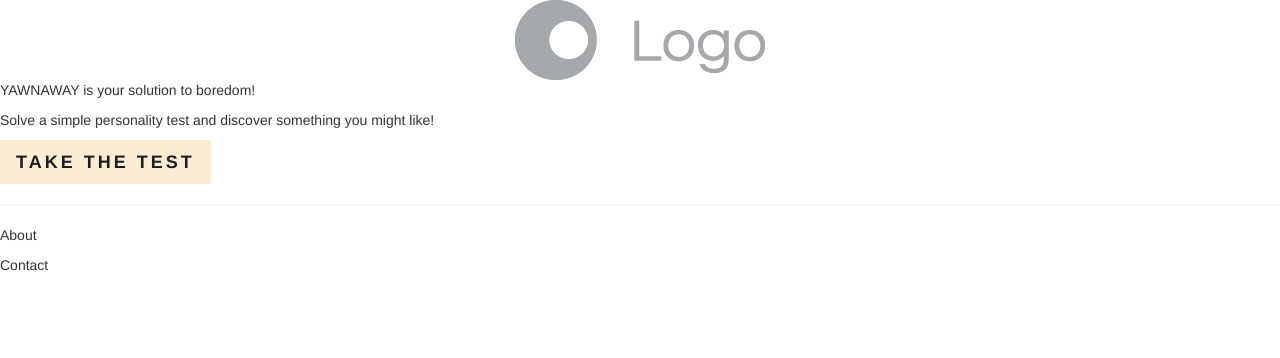
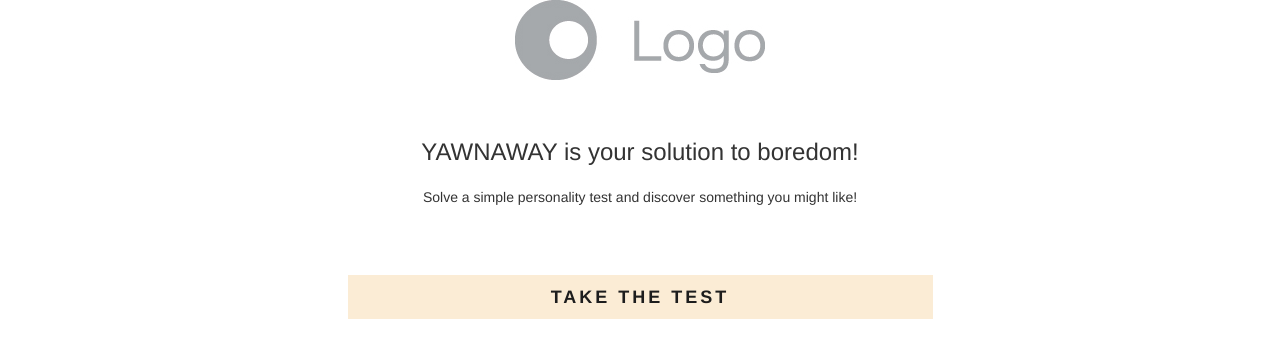
Before and after one commit to JurajMarkesic2/ReccSite, a Django app: page / in a window 1280 px wide. Shown: the top 358 px of the page. Run offline with Django 3.2, Linux system fonts and the light colour scheme; some libraries are stand-ins or nearby versions.

Commit message:
Bit of composition

```diff
--- a/mysite/general/static/general/css/custom.css
+++ b/mysite/general/static/general/css/custom.css
@@ -1,5 +1,5 @@
 /***********************
-  CUSTON BTN VALUES
+  Home page
 ************************/
 .sharp {
     border-radius: 0
@@ -12,6 +12,7 @@
     font-weight: 700;
     letter-spacing: 3px;
     text-transform: uppercase;
+    margin-top: 5%;
 }
 
 #testBut:not(.no-hover):hover {
@@ -21,9 +22,25 @@
 #testBut:not(.no-hover):active{
     color: #56527F;
     box-shadow: none;
-
 }
 
+#submit {
+	color: #1d1d1d;
+	background-color: #fbecd5;
+	border: none;
+	font-weight: 600;
+	letter-spacing: 2px;
+}
+
+#submit:hover {
+	color: #56527f;
+}
+
+@media (max-width: @screen-xs-max) {
+	#submit {
+		font-size: 4.5vw;
+	}
+}
 /***********************
   Logo
 ************************/
@@ -37,11 +54,14 @@
 ************************/
 #title {
     margin-top: 5%;
+    text-align: center;
 }
 
 #desc {
     margin-top: 1%;
+    text-align: center;
 }
+
 @media (min-width:768px) {
     #row1 {
         margin-top: 3%;
--- a/mysite/general/templates/general/home.html
+++ b/mysite/general/templates/general/home.html
@@ -5,6 +5,9 @@
 <title> YAWNAWAY </title>
 
 <script>
+	var w = Math.max(document.documentElement.clientWidth, window.innerWidth || 0)
+	var h = Math.max(document.documentElement.clientHeight, window.innerHeight || 0)
+
 	function show (toBlock){
 		setDisplay(toBlock, 'block');
 	}
@@ -21,29 +24,33 @@
       document.getElementById(target).classList.add("no-hover");
       document.activeElement.blur();
       document.getElementById(target).setAttribute('disabled', 'disabled');
+
+      if (w <= 768){
+			document.getElementById(target).setAttribute('style', 'font-size: 2.5vw;');
+		}
 	}
 
 </script>
+<div class="container">
+	<div class="row">
+		<h3 id="title" class="col-xs-10 col-xs-offset-1 col-sm-8 col-sm-offset-2 col-md-8 col-md-offset-2">YAWNAWAY is your solution to boredom!</h3>
+	</div>
+	<div class="row">
+		<p id="desc" class="col-xs-10 col-xs-offset-1 col-sm-8 col-sm-offset-2 col-md-8 col-md-offset-2">Solve a simple personality test and discover something you might like!</p>
+	</div>
+	<div class="row">
+		<button id="testBut" type="button" id="clickID" onclick="show('test'); setText('testBut'); removeEffect('testBut');" class="btn btn-primary btn-lg sharp col-xs-10 col-xs-offset-1 col-sm-8 col-sm-offset-2 col-md-6 col-md-offset-3">TAKE THE TEST</button>
+	</div>
+	<div class="row">
+		<div id="test" style="display:none;">
+			<form name="form" action="" method="POST">
+				{% csrf_token %}
 
-<p>YAWNAWAY is your solution to boredom!</p>
+				{{ form.as_p }}
 
-<p>Solve a simple personality test and discover something you might like!</p>
-
-<button id="testBut" type="button" id="clickID" onclick="show('test'); setText('testBut'); removeEffect('testBut');" class="btn btn-primary btn-lg sharp">TAKE THE TEST</button>
-
-<div id="test" style="display:none;">
-	<form name="form" action="" method="POST">
-		{% csrf_token %}
-
-		{{ form.as_p }}
-
-		<input type="submit" value="OK">
-	</form>
+				<input id="submit" class="col-xs-4 col-xs-offset-4 col-sm-2 col-sm-offset-5 col-md-2 col-md-offset-5" type="submit" value="SUBMIT">
+			</form>
+		</div>
+	</div>
 </div>
-
-<hr>
-
-<p>About</p>
-<p>Contact</p>
-
 {% endblock %}
```
Also changed, not shown: mysite/general/templates/general/result.html (+6 -6 lines).
